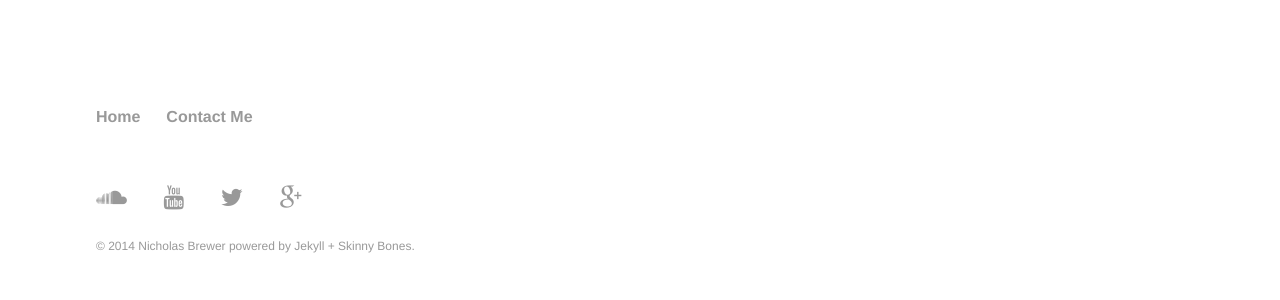
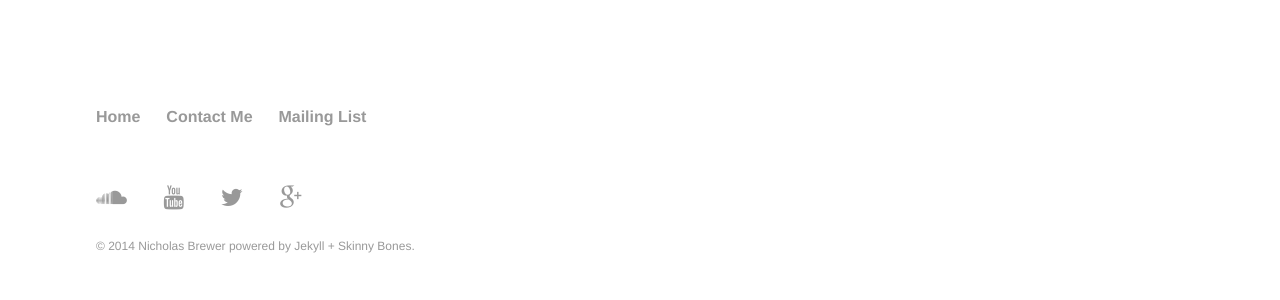
Before and after one commit to nicholasbrewer/nicholasbrewer.github.io, a Jekyll site: the page built from secret/index.md, in a window 1280 px wide. Shown: the part 613-913 px from the top of the page. Built offline with Jekyll 4.4.1, drawn with Linux system fonts in a browser that asks for light colours.

Commit message:
Footer update

```diff
--- a/_data/footer.yml
+++ b/_data/footer.yml
@@ -5,3 +5,6 @@
 
 - title: Contact Me
   url: /about/#toc1
+
+- title: Mailing List
+  url: /about/#toc2
```
